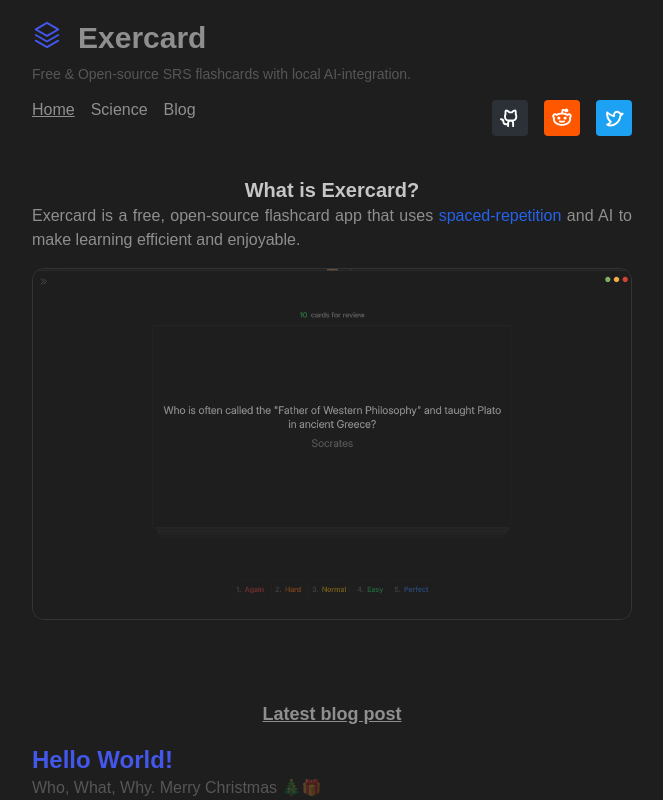
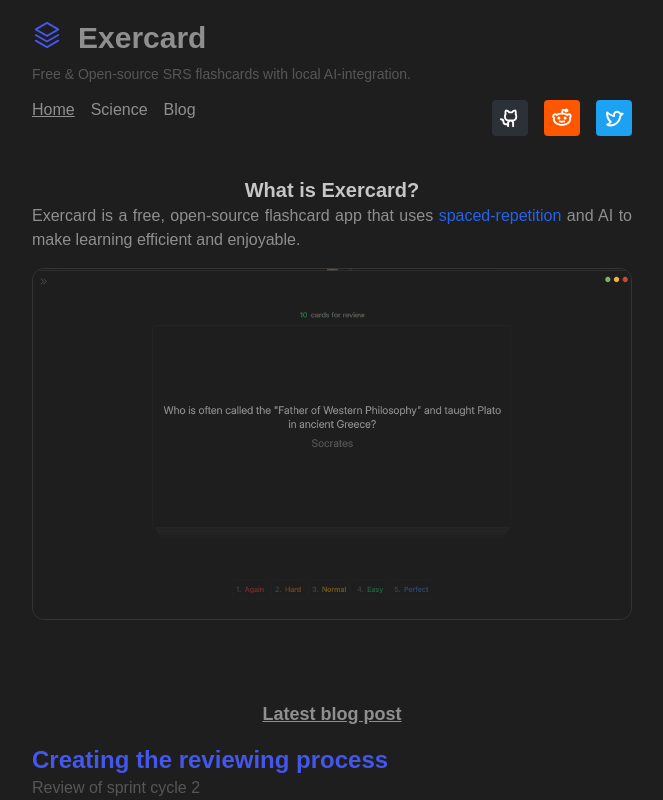
Before and after one commit to eben-vranken/exercard-web, a Next.js app: page / in a window 1280 px wide. Shown: the top 800 px of the page, without its empty margins (308-971 px from the left). Built offline with nearby package versions, Linux system fonts and the light colour scheme; no server answers.

Commit message:
Added new blog post

```diff
--- a/app/blog/[slug]/page.tsx
+++ b/app/blog/[slug]/page.tsx
@@ -30,7 +30,7 @@
                 <section className="blog-content text-lg flex flex-col">
                     <section
                         dangerouslySetInnerHTML={{ __html: post.content }}
-                        className="flex flex-col"
+                        className="flex flex-col [&>ul]:my-5 [&>ul]:list-disc [&>ul>li]:ml-5"
                     />
                 </section>
             </article>
--- a/data/blogposts.json
+++ b/data/blogposts.json
@@ -6,5 +6,13 @@
         "date": "22-12-2024",
         "slug": "hello-world",
         "excerpt": "Who, What, Why. Merry Christmas 🎄🎁"
+    },
+    {
+        "id": "2",
+        "title": "Creating the reviewing process",
+        "content": "<p>With the last sprint of the 2024 coming to its end. I'm very glad with the progress I've made. 😊<br><br>The previous sprint was mainly about creating decks and creating cards, but that was about it. Not very interesting for the user. This sprint included a lot more main ideas. 💡<ul><li>Implement SM-2 as the first SRS algorithm<li>Create front-end functionality for reviewing cards<li>Beautify the reviewing process using animations and styling<li>Create SSR blog (Which you are reading now!📝)</li></ul>At first I wanted to implement FSRS as the first algorithm, since I find it to be a much more modern alternative, but I ran into a lot of trouble actually understanding it (mainly the mathematical side) and after a couple of days concluded that for now I will implement SM-2 and before the alpha release of Exercard, dedicate an entire sprint to also including FSRS and turning it into the default algorithm used. (While still leaving SM-2 so that users can decide which algorithm they use)<br><br>Besides that, I'm very glad with how everything turned out.<br><br>I wish you all a happy 2025, I will see you next year<br><br>Eben</p>",
+        "date": "22-12-2024",
+        "slug": "creating-the-reviewing-cycle",
+        "excerpt": "Review of sprint cycle 2"
     }
 ]
```
